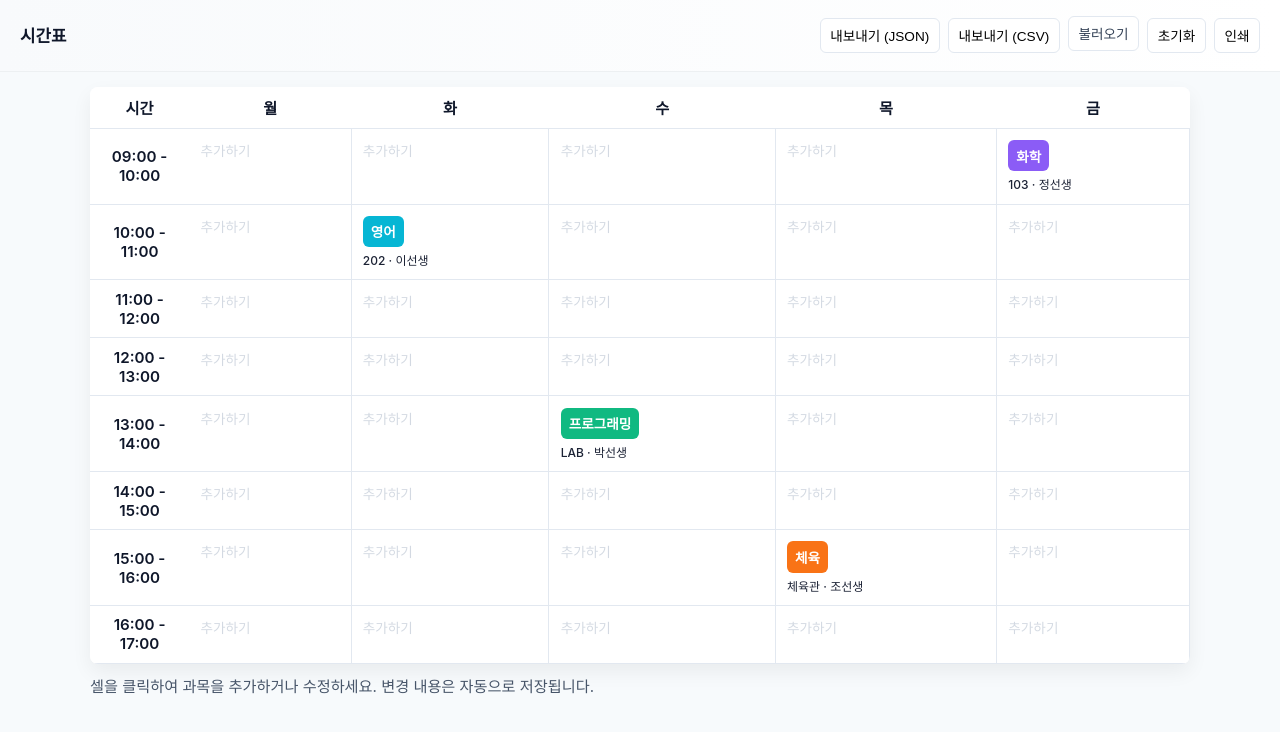
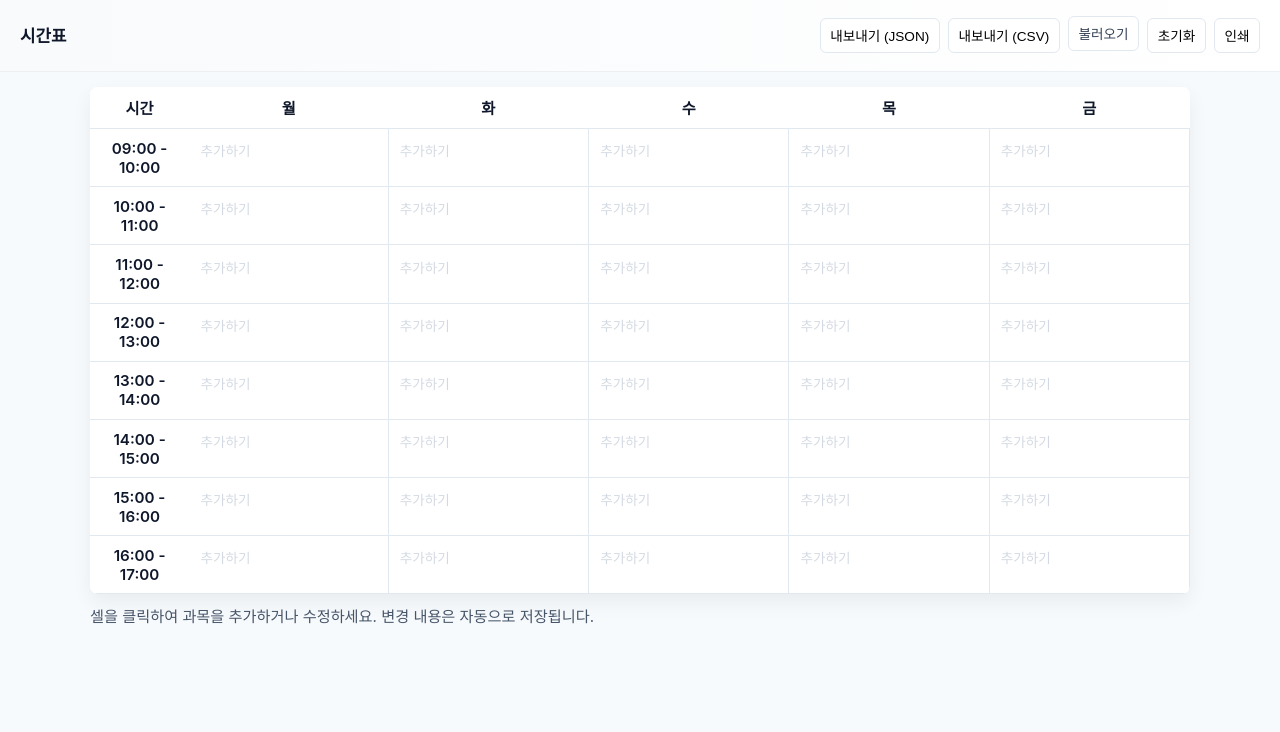
Before and after one commit to iamparkseonghwan/timetable, a plain HTML site: page index.html in a window 1280 px wide. Drawn offline with Linux system fonts and the light colour scheme.

Commit message:
"sample del"

```diff
--- a/index.html
+++ b/index.html
@@ -306,21 +306,6 @@
     window.print();
   });
 
-  // 샘플 데이터: (초기값)
-  (function seed(){
-    const has = localStorage.getItem('timetable-data');
-    if(!has){
-      const sample = {
-        '월-08':{subject:'수학', place:'101', teacher:'김선생', color:'#ef4444'},
-        '화-10':{subject:'영어', place:'202', teacher:'이선생', color:'#06b6d4'},
-        '수-13':{subject:'프로그래밍', place:'LAB', teacher:'박선생', color:'#10b981'},
-        '목-15':{subject:'체육', place:'체육관', teacher:'조선생', color:'#f97316'},
-        '금-09':{subject:'화학', place:'103', teacher:'정선생', color:'#8b5cf6'}
-      };
-      localStorage.setItem('timetable-data', JSON.stringify(sample));
-    }
-  })();
-
   render();
 })();
 </script>
```
